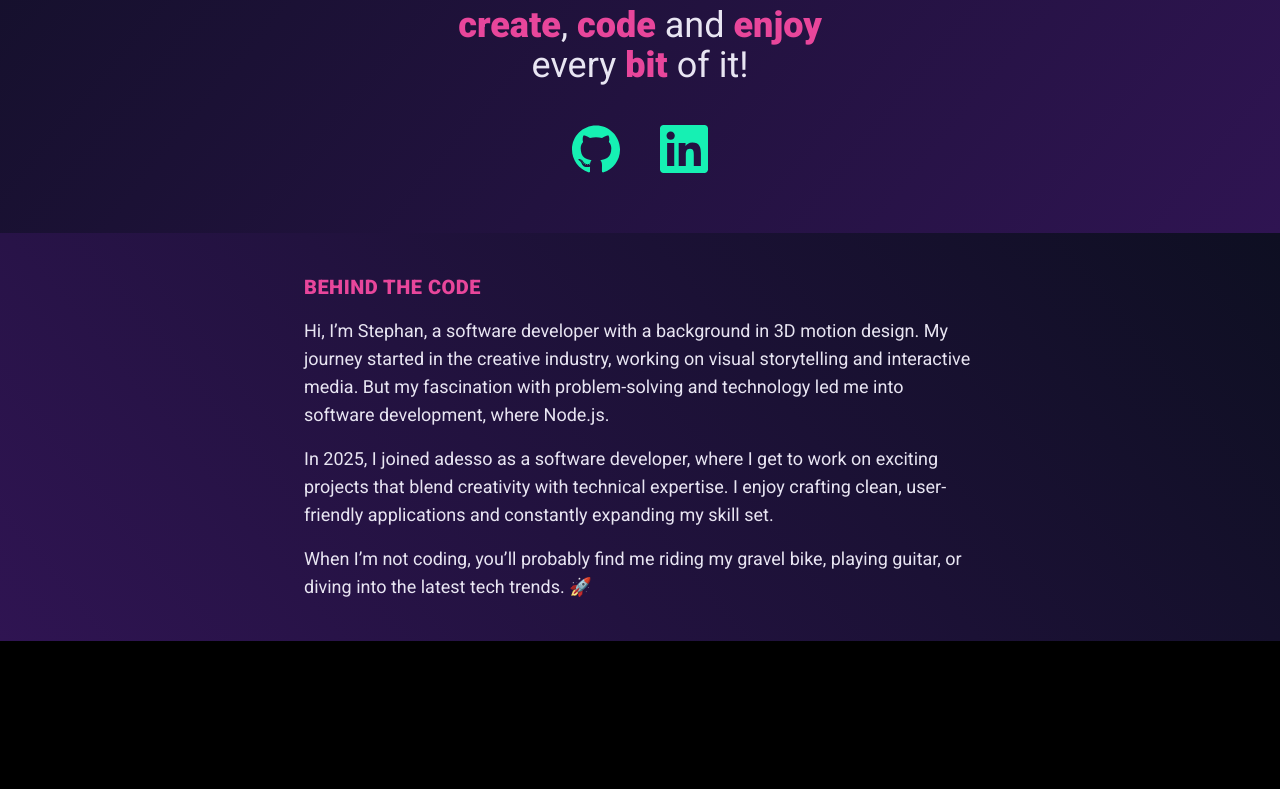
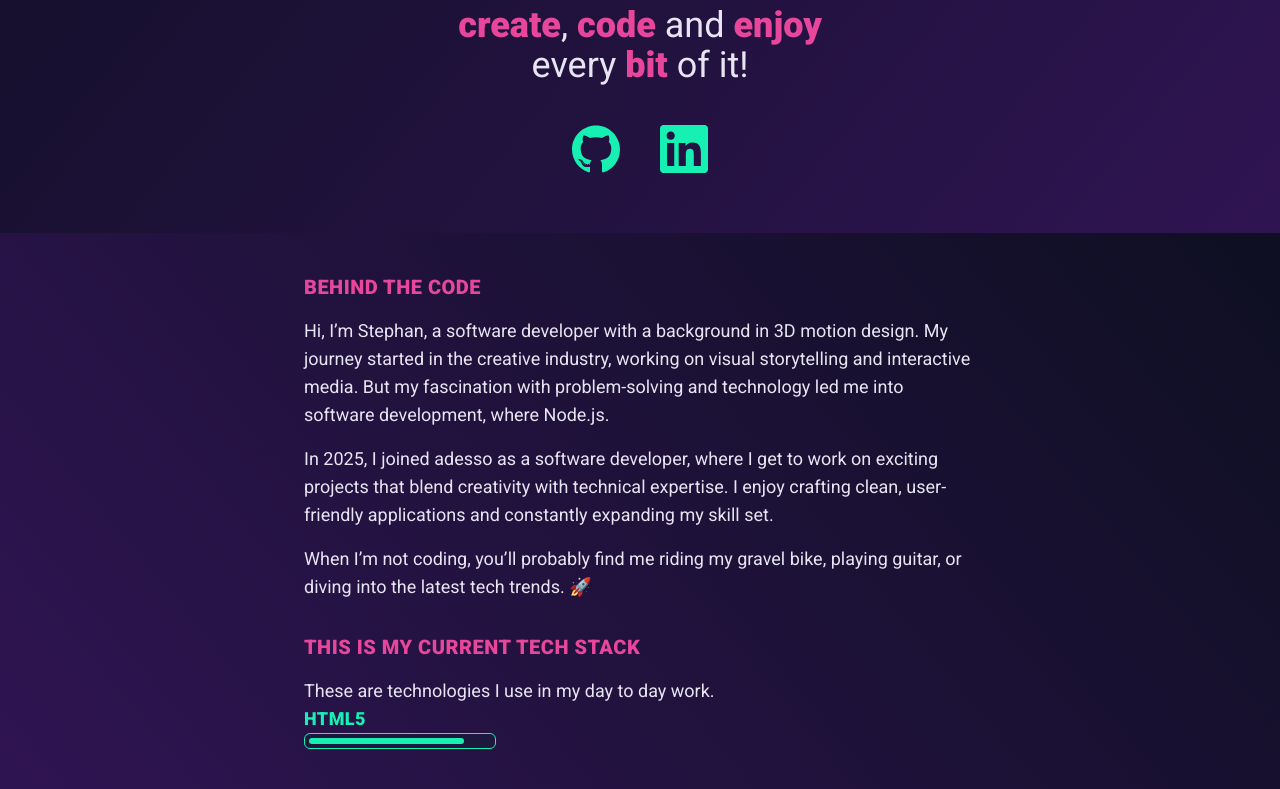
Before and after one commit to stekug/stephankugler-personal-portfolio, a Next.js app: page / in a window 1280 px wide. Shown: the part 566-1355 px from the top of the page. Before the commit the page ends 1207 px from the top, so only its background shows below. Built offline with nearby package versions, Linux system fonts and the light colour scheme.

Commit message:
add ProgressBar component

```diff
--- a/app/_components/ProfileText.tsx
+++ b/app/_components/ProfileText.tsx
@@ -1,6 +1,9 @@
+import ProgressBar from './ProgressBar';
+
 export default function ProfileText() {
   return (
-    <article className="text-lg max-w-2xl">
+    <>
+      <article className="text-lg max-w-2xl mb-8">
         <span className="text-xl font-black block text-accentPink-1 uppercase tracking-wide mb-4">
           Behind the code
         </span>
@@ -12,8 +15,8 @@ export default function ProfileText() {
           Node.js.
         </p>
         <p className="mb-4">
-        In 2025, I joined adesso as a software developer, where I get to work on
-        exciting projects that blend creativity with technical expertise. I
+          In 2025, I joined adesso as a software developer, where I get to work
+          on exciting projects that blend creativity with technical expertise. I
           enjoy crafting clean, user-friendly applications and constantly
           expanding my skill set.
         </p>
@@ -22,5 +25,15 @@ export default function ProfileText() {
           playing guitar, or diving into the latest tech trends. 🚀
         </p>
       </article>
+      <section className="text-lg max-w-2xl w-full">
+        <span className="text-xl font-black block text-accentPink-1 uppercase tracking-wide mb-4">
+          This is my current tech stack
+        </span>
+        <div>
+          <p>These are technologies I use in my day to day work. </p>
+          <ProgressBar name="HTML5" progress={85} />
+        </div>
+      </section>
+    </>
   );
 }
--- /dev/null
+++ b/app/_components/ProgressBar.tsx
@@ -0,0 +1,20 @@
+interface Props {
+  name: string;
+  progress: number;
+}
+
+export default function ProgressBar({ name, progress }: Props) {
+  return (
+    <div>
+      <span className="text-m font-black block text-accentGreen-1 tracking-wide">
+        {name}
+      </span>
+      <div className="w-48 h-4 bg-primary-4 rounded-md overflow-hidden border border-accentGreen-1 p-1">
+        <div
+          className="h-full bg-accentGreen-1 transition-all rounded-md"
+          style={{ width: `${progress}%` }}
+        ></div>
+      </div>
+    </div>
+  );
+}
```
Lines whose indentation alone changed are shown as unchanged.
